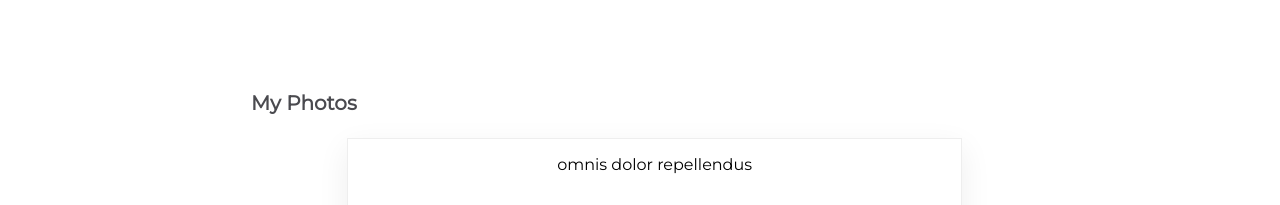
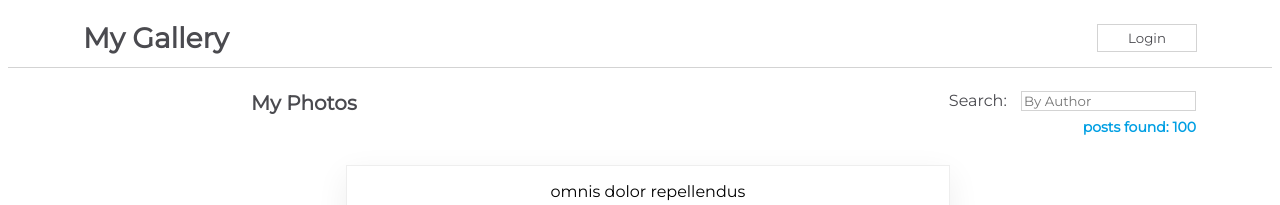
Before and after one commit to wayne-AF/react-challenges, a React (Create React App) app in the folder my-app/: page / in a window 1280 px wide. Shown: the top 205 px of the page. Built offline with nearby package versions, Linux system fonts and the light colour scheme.

Commit message:
add search bar

```diff
--- a/my-app/src/App.js
+++ b/my-app/src/App.js
@@ -1,16 +1,16 @@
 import css from './App.module.css';
 // import Sidebar from "./components/Sidebar";
-// import NavBarSimple from "./components/NavBarSimple"
-// import NavBarForm from "./components/NavBarForm"
+import NavBarSimple from "./components/NavBarSimple"
+import NavBarForm from "./components/NavBarForm"
 import Content from "./components/Content"
 
 function App() {
   return (
     <div className={css.App}>
       {/* Add your components here */}
-      {/* <NavBarSimple /> */}
+      <NavBarSimple />
       {/* <Sidebar /> */}
-      {/* <NavBarForm /> */}
+      <NavBarForm />
       <Content />
     </div>
   );
--- a/my-app/src/components/Content.js
+++ b/my-app/src/components/Content.js
@@ -11,6 +11,7 @@
 
       this.state = {
         isLoaded: false,
+        posts: []
       }
     }
 
@@ -18,22 +19,42 @@
       setTimeout(() => {
         this.setState({
           isLoaded: true,
+          posts: savedPosts
         })
       }, 2000)
     }
 
+    handleChange = (e) => {
+      // assigning text from input field to const and convert to lowercase
+      const name = e.target.value.toLowerCase()
+      console.log(name)
+      // filtering the saved posts by converting to lowercase, matching to the name const
+      const filteredPosts = savedPosts.filter(post => {
+        return post.name.toLowerCase().includes(name)
+      })
+      // changing the state of the displaying posts to show only the posts which match the search criteria
+      this.setState({
+        posts: filteredPosts
+      })
 
+    }
 
   render() {
     return (
       <div className={css.Content}>
         <div className={css.TitleBar}>
             <h1>My Photos</h1>
+            <form action="">
+              <label htmlFor="searchinput">Search: </label>
+              <input onChange={(e) => this.handleChange(e)} type="search" id="searchinput" placeholder="By Author" />
+              <h4>posts found: {this.state.posts.length}</h4>
+            </form>
+
         </div>
 
         <div className={css.SearchResults}>
           {
-          this.state.isLoaded ? <PostItem savedPosts={savedPosts} />
+          this.state.isLoaded ? <PostItem savedPosts={this.state.posts} />
           : <Loader />}
 
 
```
Also changed, not shown: my-app/src/components/Sidebar.js (+4 -3 lines).
